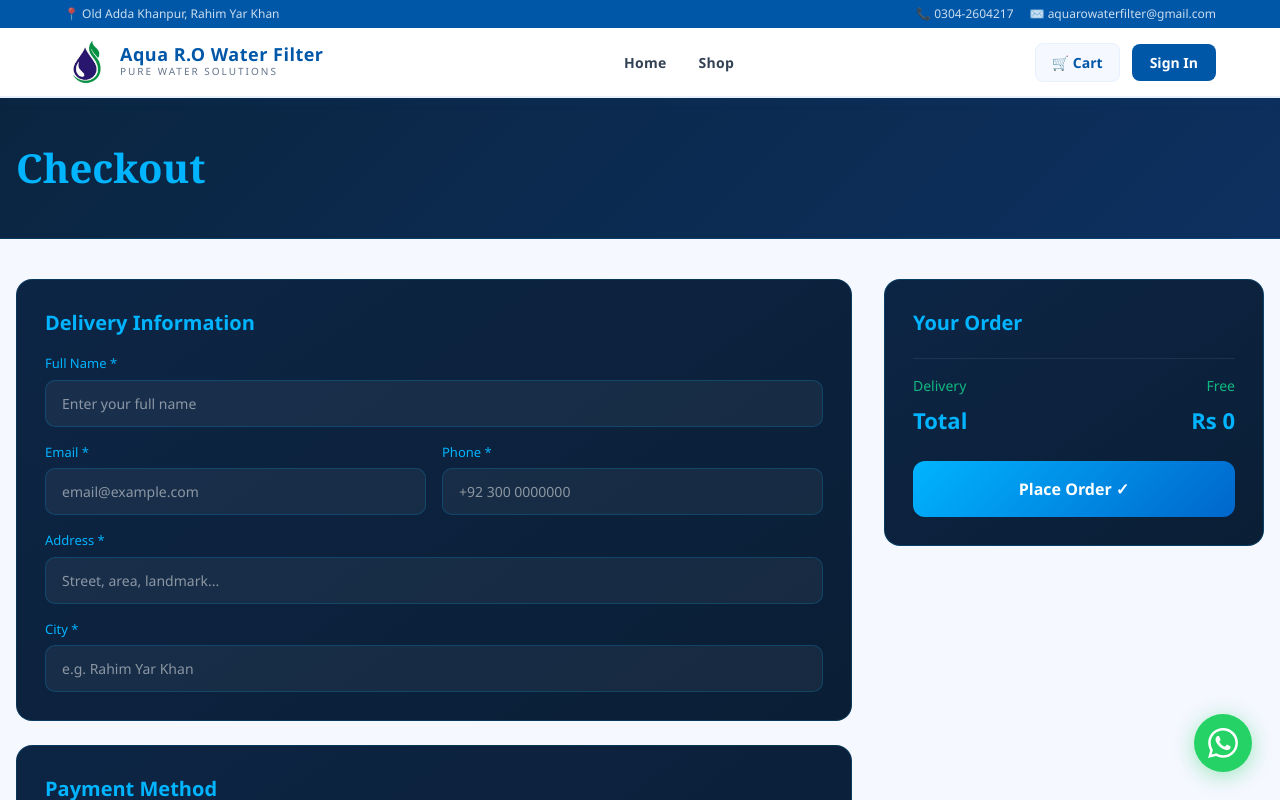
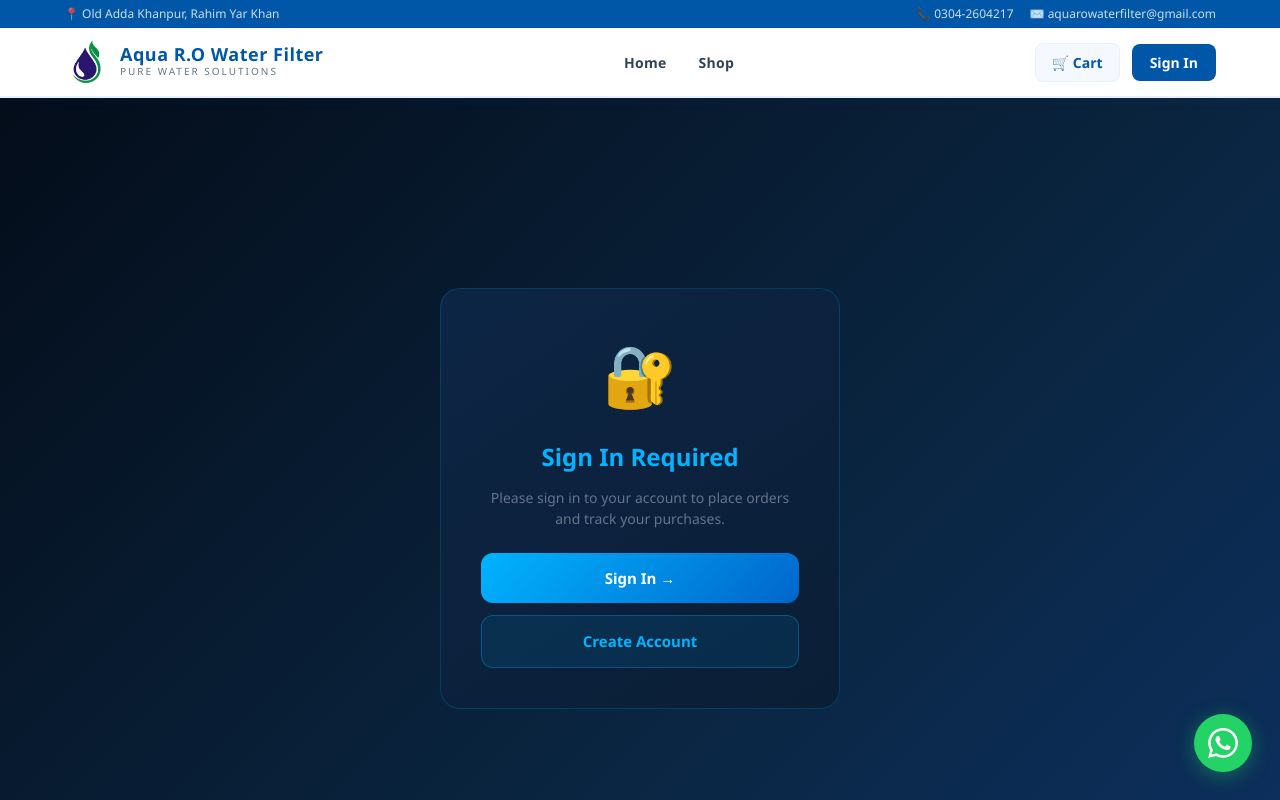
Before and after one commit to ShaheerKhalid01/aqua-tai, a Next.js app: page /checkout in a window 1280 px wide. Shown: the top 800 px of the page. Built offline with nearby package versions, Linux system fonts and the light colour scheme.

Commit message:
Fix cart quantity selector text color - change from white to dark for visibility

```diff
--- a/app/(store)/checkout/page.js
+++ b/app/(store)/checkout/page.js
@@ -19,6 +19,13 @@ export default function CheckoutPage() {
 
   const handleSubmit = async (e) => {
     e.preventDefault();
+
+    // Check if user is authenticated
+    if (!authState.clientUser) {
+      alert("Please sign in to place an order.");
+      return;
+    }
+
     setLoading(true);
     try {
       const order = await addOrder({
@@ -51,6 +58,29 @@ export default function CheckoutPage() {
       </div>
     </div>
   );
+
+  // Show authentication status
+  if (!authState.clientUser) {
+    return (
+      <div style={{ minHeight: "100vh", display: "flex", alignItems: "center", justifyContent: "center", background: "linear-gradient(135deg, #040d1a 0%, #0a2540 60%, #0d3060 100%)", padding: "40px 16px" }}>
+        <div style={{ textAlign: "center", background: "linear-gradient(145deg, #0d2545, #0a1e35)", border: "1px solid rgba(0,180,255,0.18)", borderRadius: 20, padding: 40, maxWidth: 400 }}>
+          <div style={{ fontSize: 60, marginBottom: 20 }}>🔐</div>
+          <h2 style={{ fontSize: 24, fontWeight: 800, color: "#00b4ff", marginBottom: 12 }}>Sign In Required</h2>
+          <p style={{ color: "#64748b", fontSize: 14, marginBottom: 24, lineHeight: 1.5 }}>
+            Please sign in to your account to place orders and track your purchases.
+          </p>
+          <div style={{ display: "flex", gap: 12, flexDirection: "column" }}>
+            <Link href="/login" style={{ background: "linear-gradient(135deg, #00b4ff, #0066cc)", color: "#fff", padding: "14px 24px", borderRadius: 12, textDecoration: "none", fontWeight: 700, fontSize: 15, textAlign: "center" }}>
+              Sign In →
+            </Link>
+            <Link href="/register" style={{ background: "rgba(0,180,255,0.1)", border: "1px solid rgba(0,180,255,0.3)", color: "#00b4ff", padding: "14px 24px", borderRadius: 12, textDecoration: "none", fontWeight: 700, fontSize: 15, textAlign: "center" }}>
+              Create Account
+            </Link>
+          </div>
+        </div>
+      </div>
+    );
+  }
 
   const inputStyle = { width: "100%", background: "rgba(255,255,255,0.05)", border: "1px solid rgba(0,180,255,0.2)", borderRadius: 10, padding: "12px 16px", color: "#fff", fontSize: 14, outline: "none", marginTop: 6 };
   const labelStyle = { color: "#00b4ff", fontSize: 13, display: "block", marginTop: 16 };
--- a/app/(store)/login/page.js
+++ b/app/(store)/login/page.js
@@ -71,7 +71,7 @@ export default function LoginPage() {
             ))}
           </div>
 
-          <h2 style={{ fontWeight: 800, fontSize: 22, marginBottom: 6, fontFamily: "Georgia, serif" }}>
+          <h2 style={{ fontWeight: 800, fontSize: 22, marginBottom: 6, fontFamily: "Georgia, serif", color: "#00b4ff" }}>
             {tab === "login" ? "Welcome back" : "Create account"}
           </h2>
           <p style={{ color: "#64748b", fontSize: 13, marginBottom: 24 }}>
@@ -83,9 +83,9 @@ export default function LoginPage() {
 
           {tab === "login" ? (
             <form onSubmit={handleLogin}>
-              <label style={{ color: "#94a3b8", fontSize: 13 }}>Email Address</label>
+              <label style={{ color: "#00b4ff", fontSize: 13 }}>Email Address</label>
               <input style={inputStyle} type="email" name="email" value={form.email} onChange={handle} required placeholder="you@example.com" onFocus={focusIn} onBlur={focusOut} />
-              <label style={{ color: "#94a3b8", fontSize: 13, display: "block", marginTop: 14 }}>Password</label>
+              <label style={{ color: "#00b4ff", fontSize: 13, display: "block", marginTop: 14 }}>Password</label>
               <input style={inputStyle} type="password" name="password" value={form.password} onChange={handle} required placeholder="••••••••" onFocus={focusIn} onBlur={focusOut} />
               <button type="submit" disabled={loading}
                 style={{ width: "100%", background: loading ? "rgba(0,180,255,0.4)" : "linear-gradient(135deg,#00b4ff,#0066cc)", color: "#fff", border: "none", padding: "13px 0", borderRadius: 11, fontWeight: 700, fontSize: 15, cursor: loading ? "not-allowed" : "pointer", marginTop: 22 }}>
@@ -94,13 +94,13 @@ export default function LoginPage() {
             </form>
           ) : (
             <form onSubmit={handleRegister}>
-              <label style={{ color: "#94a3b8", fontSize: 13 }}>Full Name</label>
+              <label style={{ color: "#00b4ff", fontSize: 13 }}>Full Name</label>
               <input style={inputStyle} type="text" name="name" value={form.name} onChange={handle} required placeholder="Your full name" onFocus={focusIn} onBlur={focusOut} />
-              <label style={{ color: "#94a3b8", fontSize: 13, display: "block", marginTop: 14 }}>Email Address</label>
+              <label style={{ color: "#00b4ff", fontSize: 13, display: "block", marginTop: 14 }}>Email Address</label>
               <input style={inputStyle} type="email" name="email" value={form.email} onChange={handle} required placeholder="you@example.com" onFocus={focusIn} onBlur={focusOut} />
-              <label style={{ color: "#94a3b8", fontSize: 13, display: "block", marginTop: 14 }}>Password</label>
+              <label style={{ color: "#00b4ff", fontSize: 13, display: "block", marginTop: 14 }}>Password</label>
               <input style={inputStyle} type="password" name="password" value={form.password} onChange={handle} required placeholder="Min. 6 characters" onFocus={focusIn} onBlur={focusOut} />
-              <label style={{ color: "#94a3b8", fontSize: 13, display: "block", marginTop: 14 }}>Confirm Password</label>
+              <label style={{ color: "#00b4ff", fontSize: 13, display: "block", marginTop: 14 }}>Confirm Password</label>
               <input style={inputStyle} type="password" name="confirmPassword" value={form.confirmPassword} onChange={handle} required placeholder="Re-enter password" onFocus={focusIn} onBlur={focusOut} />
               <button type="submit" disabled={loading}
                 style={{ width: "100%", background: loading ? "rgba(0,180,255,0.4)" : "linear-gradient(135deg,#00b4ff,#0066cc)", color: "#fff", border: "none", padding: "13px 0", borderRadius: 11, fontWeight: 700, fontSize: 15, cursor: loading ? "not-allowed" : "pointer", marginTop: 22 }}>
```
